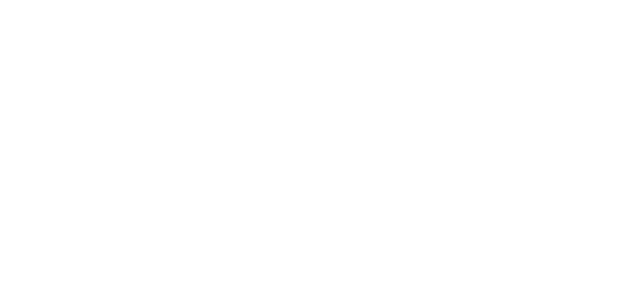
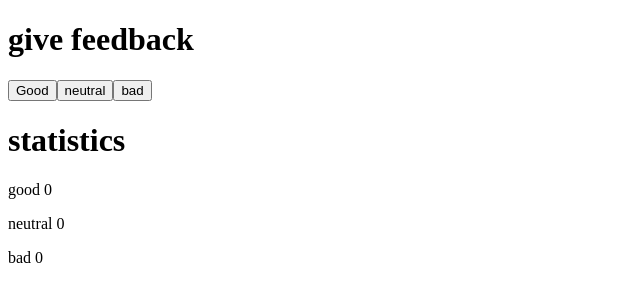
Before and after one commit to Jonah-Hansen/full-stack-open, a React (Create React App) app in the folder part1/unicafe/: page / in a window 1280 px wide. Shown: the top 302 px of the page, without its empty margins (0-640 px from the left). Built offline with nearby package versions, Linux system fonts and the light colour scheme.

Commit message:
exercise 1.6

```diff
--- a/part1/unicafe/src/App.js
+++ b/part1/unicafe/src/App.js
@@ -4,11 +4,20 @@
   //save clicks of each button to its own state
   const [good, setGood] = useState(0)
   const [neutral, setNeutral] = useState(0)
-  const [nad, setBad] = useState(0)
+  const [bad, setBad] = useState(0)
 
   return (
     <div>
-
+      <h1>give feedback</h1>
+      {/* render 3 buttons, with even handlers that increase their respective state by 1 */}
+      <button onClick={() => setGood(good + 1)}>Good</button>
+      <button onClick={() => setNeutral(neutral + 1)}>neutral</button>
+      <button onClick={() => setBad(bad + 1)}>bad</button>
+      <h1>statistics</h1>
+      {/* render the value of each state */}
+      <p>good {good}</p>
+      <p>neutral {neutral}</p>
+      <p>bad {bad}</p>
     </div>
   )
 }
```
